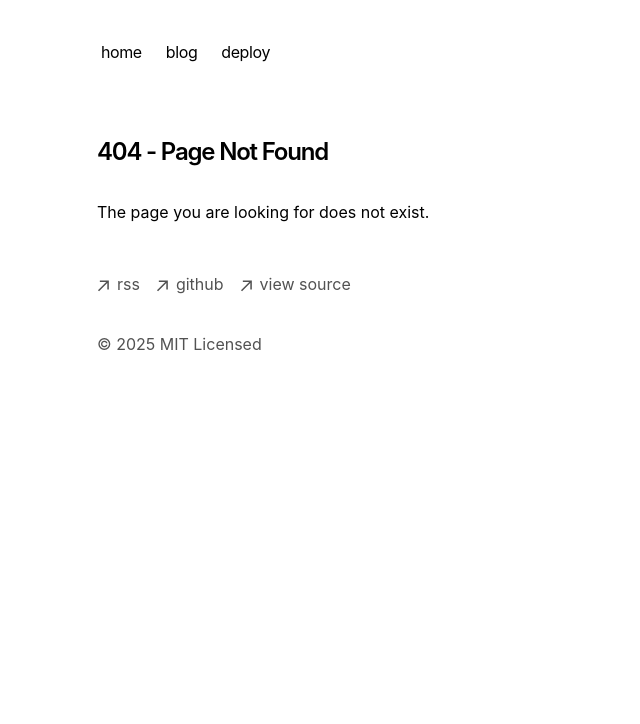
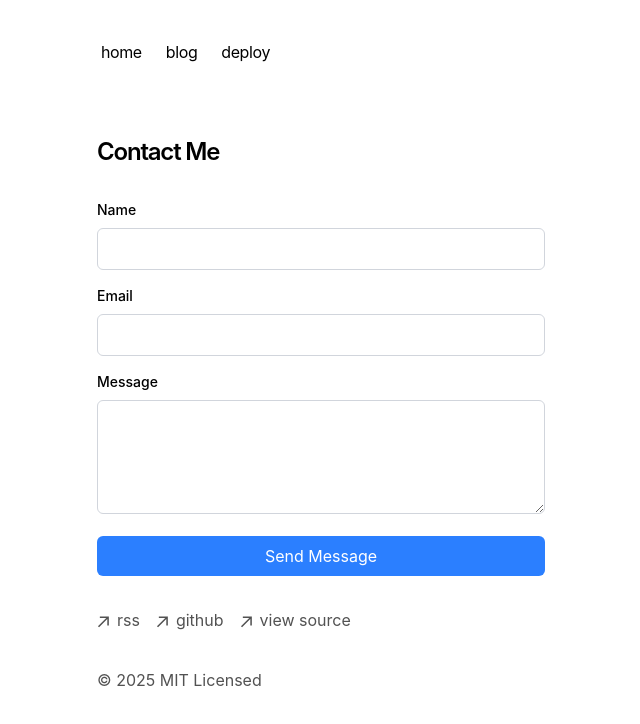
Before and after one commit to JBautistaBeck/nextjs-portfolio, a Next.js app: page /contact in a window 1280 px wide. Before the commit this address had no page. Shown: the top 724 px of the page, without its empty margins (255-895 px from the left). Built offline with nearby package versions, Linux system fonts and the light colour scheme.

Commit message:
new blogs page

```diff
--- a/app/components/posts.tsx
+++ b/app/components/posts.tsx
@@ -15,10 +15,20 @@ export function BlogPosts() {
           }
           return 1
         })
-        .map((post) => (
+        .map((post, index) => (
+          <div key={post.slug} className="mb-4">
+            {index === 1 ? (
+              <div className="w-full flex flex-col md:flex-row space-x-0 md:space-x-2 cursor-not-allowed opacity-60">
+                <p className="text-neutral-600 dark:text-neutral-400 w-[100px] tabular-nums">
+                  {formatDate(post.metadata.publishedAt, false)}
+                </p>
+                <p className="text-neutral-900 dark:text-neutral-100 tracking-tight">
+                  {post.metadata.title} (Broken)
+                </p>
+              </div>
+            ) : (
               <Link
-            key={post.slug}
-            className="flex flex-col space-y-1 mb-4"
+                className="flex flex-col space-y-1"
                 href={`/blog/${post.slug}`}
               >
                 <div className="w-full flex flex-col md:flex-row space-x-0 md:space-x-2">
@@ -30,6 +40,8 @@ export function BlogPosts() {
                   </p>
                 </div>
               </Link>
+            )}
+          </div>
         ))}
     </div>
   )
--- /dev/null
+++ b/app/contact/page.tsx
@@ -0,0 +1,57 @@
+export default function ContactPage() {
+  const handleSubmit = (e: React.FormEvent) => {
+    e.preventDefault()
+    // Este formulario no hace nada realmente
+    alert('Form submitted! (But nothing happens)')
+  }
+
+  return (
+    <section>
+      <h1 className="font-semibold text-2xl mb-8 tracking-tighter">Contact Me</h1>
+      <form onSubmit={handleSubmit} className="space-y-4 max-w-md">
+        <div>
+          <label htmlFor="name" className="block text-sm font-medium mb-2">
+            Name
+          </label>
+          <input
+            type="text"
+            id="name"
+            name="name"
+            className="w-full px-3 py-2 border border-gray-300 rounded-md focus:outline-none focus:ring-2 focus:ring-blue-500"
+            required
+          />
+        </div>
+        <div>
+          <label htmlFor="email" className="block text-sm font-medium mb-2">
+            Email
+          </label>
+          <input
+            type="email"
+            id="email"
+            name="email"
+            className="w-full px-3 py-2 border border-gray-300 rounded-md focus:outline-none focus:ring-2 focus:ring-blue-500"
+            required
+          />
+        </div>
+        <div>
+          <label htmlFor="message" className="block text-sm font-medium mb-2">
+            Message
+          </label>
+          <textarea
+            id="message"
+            name="message"
+            rows={4}
+            className="w-full px-3 py-2 border border-gray-300 rounded-md focus:outline-none focus:ring-2 focus:ring-blue-500"
+            required
+          />
+        </div>
+        <button
+          type="submit"
+          className="w-full px-4 py-2 bg-blue-500 text-white rounded-md hover:bg-blue-600 transition-colors"
+        >
+          Send Message
+        </button>
+      </form>
+    </section>
+  )
+}
--- a/app/page.tsx
+++ b/app/page.tsx
@@ -1,4 +1,5 @@
 import { BlogPosts } from 'app/components/posts'
+import Link from 'next/link'
 
 export default function Page() {
   return (
@@ -13,8 +14,27 @@ export default function Page() {
         early error detection ensures cleaner code, and my preference for dark
         mode, which eases long coding sessions by reducing eye strain.`}
       </p>
+
+      <div className="my-6 space-y-3">
+        <Link href="/blog" className="inline-block px-4 py-2 bg-blue-500 text-white rounded hover:bg-blue-600 transition-colors">
+          View All Posts
+        </Link>
+        <Link href="/contact" className="inline-block px-4 py-2 bg-gray-500 text-white rounded hover:bg-gray-600 transition-colors ml-3">
+          Contact Me
+        </Link>
+        <button onClick={() => window.location.href = '/nonexistent'} className="inline-block px-4 py-2 bg-red-500 text-white rounded hover:bg-red-600 transition-colors ml-3">
+          Broken Link
+        </button>
+      </div>
+
       <div className="my-8">
+        <h2 className="text-xl font-medium mb-4">Recent Posts</h2>
         <BlogPosts />
+        <div className="mt-6">
+          <Link href="/blog" className="text-blue-600 hover:text-blue-800 dark:text-blue-400 dark:hover:text-blue-200">
+            See more posts →
+          </Link>
+        </div>
       </div>
     </section>
   )
```
Lines whose indentation alone changed are shown as unchanged.
